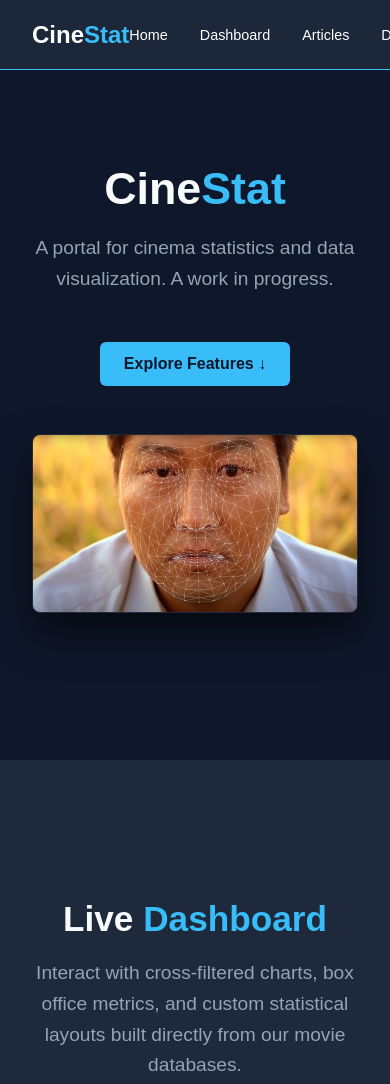
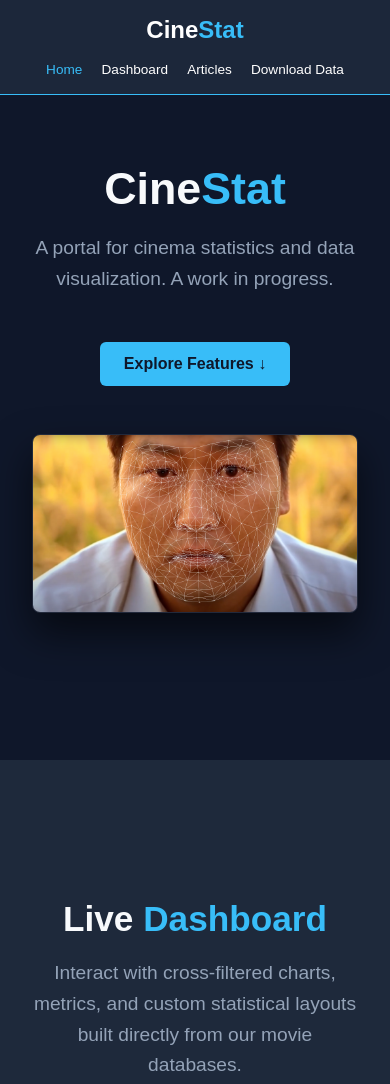
Before and after one commit to astaileyyoung/CineStat, a plain HTML site: page docs/index.html in a window 390 px wide. Shown: the top 1084 px of the page. Drawn offline with Linux system fonts and the light colour scheme.

Commit message:
changed nav bar to work better on mobile

```diff
--- a/docs/index.html
+++ b/docs/index.html
@@ -16,7 +16,7 @@
                 <li><a href="index.html" class="active">Home</a></li>
                 <li><a href="dashboard.html">Dashboard</a></li>
                 <li><a href="analyses.html">Articles</a></li>
-                <li><a href="https://huggingface.co/datasets/astaileyyoung/CineStat/tree/main" target="_blank">Data</a></li>
+                <li><a href="https://huggingface.co/datasets/astaileyyoung/CineStat/tree/main" target="_blank">Download Data</a></li>
             </ul>
         </div>
     </nav>
@@ -43,7 +43,7 @@
             <div class="section-split reverse"> <!-- 'reverse' flips image and text sides for visual variety -->
                 <div class="section-text">
                     <h2>Live <span>Dashboard</span></h2>
-                    <p>Interact with cross-filtered charts, box office metrics, and custom statistical layouts built directly from our movie databases.</p>
+                    <p>Interact with cross-filtered charts, metrics, and custom statistical layouts built directly from our movie databases.</p>
                     <a href="dashboard.html" class="action-btn">Open Live Dashboard →</a>
                 </div>
                 <div class="section-image-wrapper">
--- a/docs/style.css
+++ b/docs/style.css
@@ -34,21 +34,22 @@ html {
    ========================================== */
 .navbar {
     height: 70px;
-    background: rgba(30, 41, 59, 0.95); /* Using var(--card-bg) with modern transparency */
-    backdrop-filter: blur(8px); /* Frosted-glass look over scrolling panels */
+    background: rgba(30, 41, 59, 0.95);
+    backdrop-filter: blur(8px);
     border-bottom: 1px solid var(--accent-color);
-    position: fixed; /* Fixed is required so it stays floating during full-page snapping */
+    position: fixed;
     top: 0;
     left: 0;
     width: 100%;
     z-index: 1000;
     display: flex;
     align-items: center;
+    transition: height 0.3s ease; /* Smooth transition if height changes */
 }
 
 .nav-container {
     width: 100%;
-    max-width: 1200px;
+    max-width: 1400px; /* Matched to your wider split container limit */
     margin: 0 auto;
     padding: 0 2rem;
     display: flex;
@@ -61,6 +62,7 @@ html {
     text-decoration: none;
     font-weight: bold;
     font-size: 1.5rem;
+    white-space: nowrap; /* Prevents Cine and Stat from snapping to two lines */
 }
 
 .nav-logo span { color: var(--accent-color); }
@@ -77,10 +79,46 @@ html {
     color: #ffffff;
     text-decoration: none;
     font-size: 0.9rem;
+    font-weight: 500;
     transition: color 0.2s;
+    white-space: nowrap; /* Keeps link text like "Download Data" on a single line */
 }
 
-.nav-links a:hover { color: var(--accent-color); }
+.nav-links a:hover, .nav-links a.active {
+    color: var(--accent-color);
+}
+
+/* ==========================================
+   MOBILE NAVBAR OVERRIDE (Below 768px)
+   ========================================== */
+@media (max-width: 768px) {
+    .navbar {
+        height: auto; /* Allow navbar to grow vertically to hold two rows */
+        padding: 1rem 0;
+    }
+
+    .nav-container {
+        flex-direction: column; /* Stack logo on top, links underneath */
+        gap: 1rem;
+        padding: 0 1rem;
+    }
+
+    .nav-links {
+        width: 100%;
+        justify-content: center; /* Center the links under the logo */
+        gap: 1.2rem; /* Tighter gap so everything fits across a phone screen */
+        flex-wrap: wrap; /* Allows links to cleanly drop to a second line if a phone is tiny */
+    }
+
+    .nav-links a {
+        font-size: 0.85rem; /* Marginally smaller text for handheld screens */
+    }
+
+    /* Adjust the main page scroll container padding so the taller mobile navbar doesn't cover content */
+    .scroll-section {
+        padding-top: 110px;
+    }
+}
 
 /* ==========================================
    3. THE MAIN CONTAINER & SCROLLING SPLIT LAYOUT
```
Also changed, not shown: docs/dashboard.html (+1 -1 lines).
